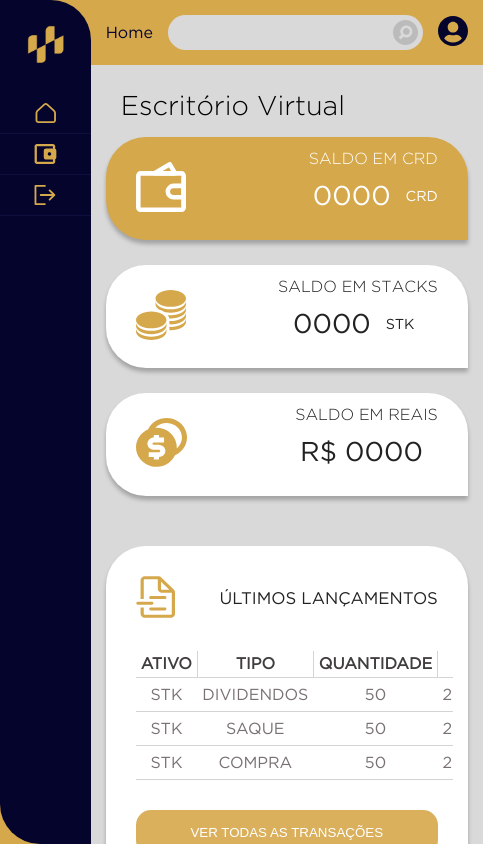
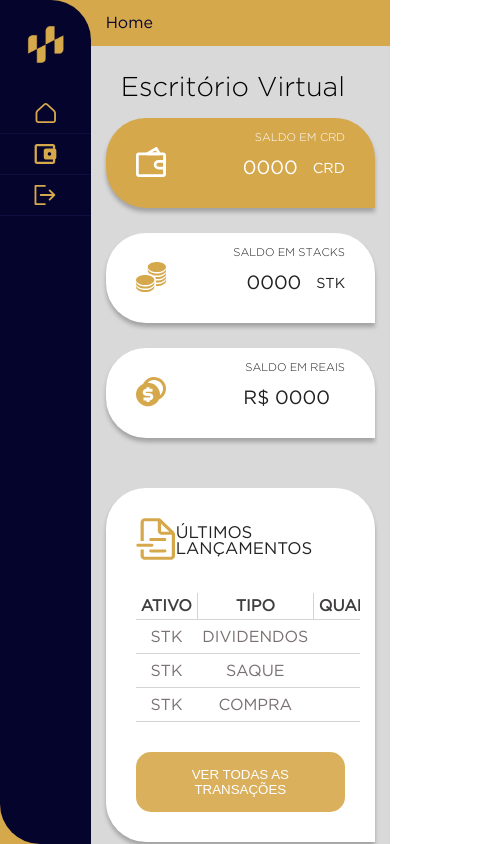
Before and after one commit to codethebasics/credcoin, a Next.js app: page /home in a window 390 px wide. Shown: the whole page, 483 px wide, since content can reach past the window. Built offline with nearby package versions, Linux system fonts and the light colour scheme.

Commit message:
responsivity

```diff
--- a/components/cards/BalanceCard/style.js
+++ b/components/cards/BalanceCard/style.js
@@ -8,6 +8,12 @@ export const BalanceCardComponent = styled.div`
 
 export const Icon = styled.div`
     padding: 0 15px;
+
+    @media (max-width: 1000px) {
+        img {
+            height: 30px;
+        }
+    }
 `;
 
 export const Info = styled.div`
@@ -21,6 +27,10 @@ export const Header = styled.div`
     padding: 0 15px;
     align-self: flex-end;
     font-family: gothamLight, Verdana, Geneva, Tahoma, sans-serif;
+
+    @media (max-width: 1000px) {
+        font-size: 0.7rem;
+    }
 `;
 
 export const Body = styled.div`
@@ -32,6 +42,10 @@ export const Body = styled.div`
 export const Value = styled.div`
     font-size: 1.7rem;
     padding: 0 15px;
+
+    @media (max-width: 1000px) {
+        font-size: 1.2rem;
+    }
 `;
 
 export const Symbol = styled.div`
--- a/styles/components/Header.module.scss
+++ b/styles/components/Header.module.scss
@@ -6,6 +6,7 @@
     align-items: center;
     padding: 15px;
     font-family: gothamBook, Verdana, Geneva, Tahoma, sans-serif;
+
 
     .breadcrumbContainer {
 
@@ -29,7 +30,7 @@
                 height: 25px;
                 margin: 0 10px;
                 outline: none;
-                width: 200px;
+                max-width: 200px;
             }
 
         }
@@ -54,3 +55,11 @@
     font-family: gothamLight;
     src: url('../../public/fonts/gotham/Gotham\ HTF\ Light.ttf');
 }
+
+@media (max-width: 1000px) {
+    #header {
+        .navlinks {
+            display: none;
+        }
+    }
+}
--- a/styles/components/SidebarShort.module.scss
+++ b/styles/components/SidebarShort.module.scss
@@ -3,7 +3,6 @@
     display: flex;
     flex-direction: column;
     align-items: stretch;
-    height: 100%;
 
     > div {
         color: #fff;
--- a/styles/globals.scss
+++ b/styles/globals.scss
@@ -4,14 +4,24 @@
     box-sizing: border-box;
 }
 
+html, body {
+    min-height: 100% !important;
+    height: 100%;
+}
+
+html,
+      body,
+      body > div:first-child,
+      div#__next,
+      div#__next > div {
+        height: 100%;
+      }
+
 a {
     text-decoration: none;
 }
 
-
 #mainContainer {
-    height: 100vh;
-    min-width: 100vw;
     display: grid;
     grid-template-rows: auto 1fr;
     grid-template-columns: auto 1fr;
```
